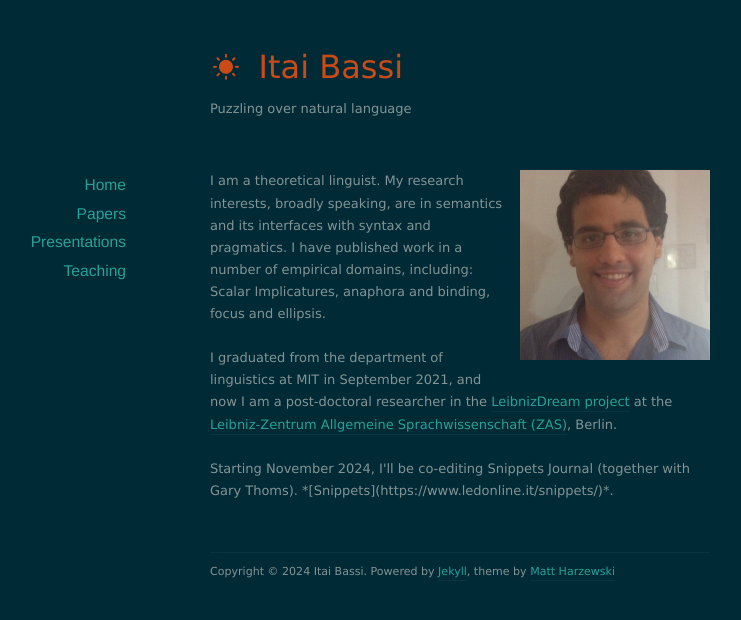
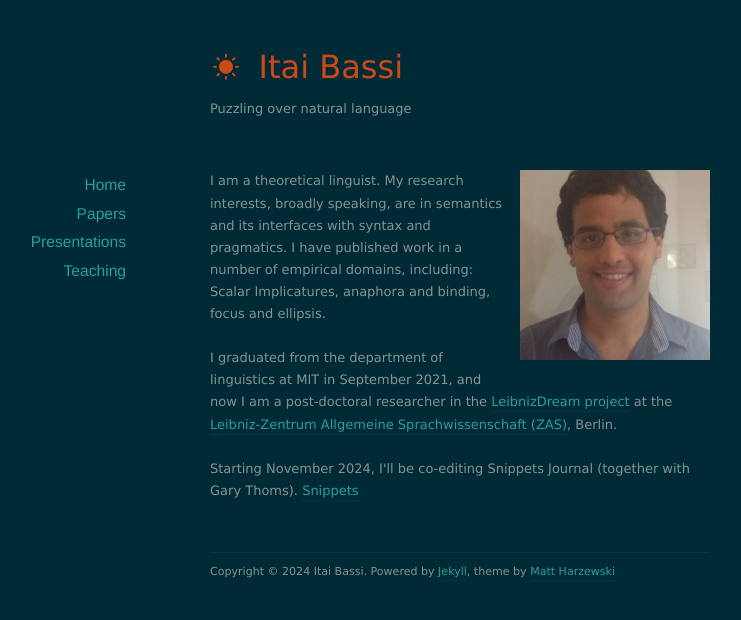
Before and after one commit to itaibassi/itaibassi.github.io, a Jekyll site: the page built from index.html, in a window 1280 px wide. Shown: the top 620 px of the page, without its empty margins (180-921 px from the left). Built offline with Jekyll 4.4.1, drawn with Linux system fonts in a browser that asks for light colours; nearby versions of some CDN libraries; the list of posts is cut into pages by our own code; part of the change alters nothing that is shown.

```diff
--- a/index.html
+++ b/index.html
@@ -16,7 +16,8 @@ I graduated from the department of linguistics at MIT in September 2021, and now
 
  Starting November 2024, I'll be co-editing Snippets Journal (together with Gary Thoms).
 
- *[Snippets](https://www.ledonline.it/snippets/)*.
+
+ <a href="https://www.ledonline.it/snippets/">Snippets</a>
 
 
 
```
